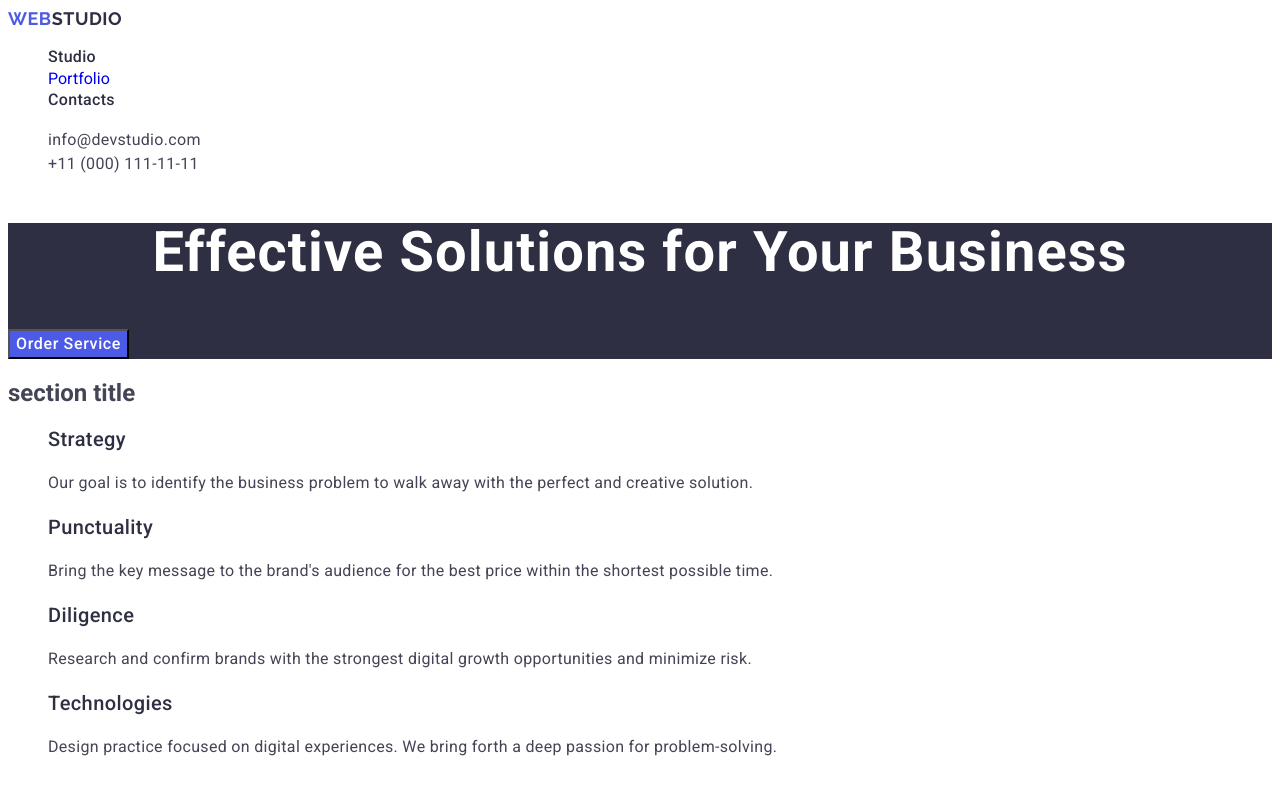
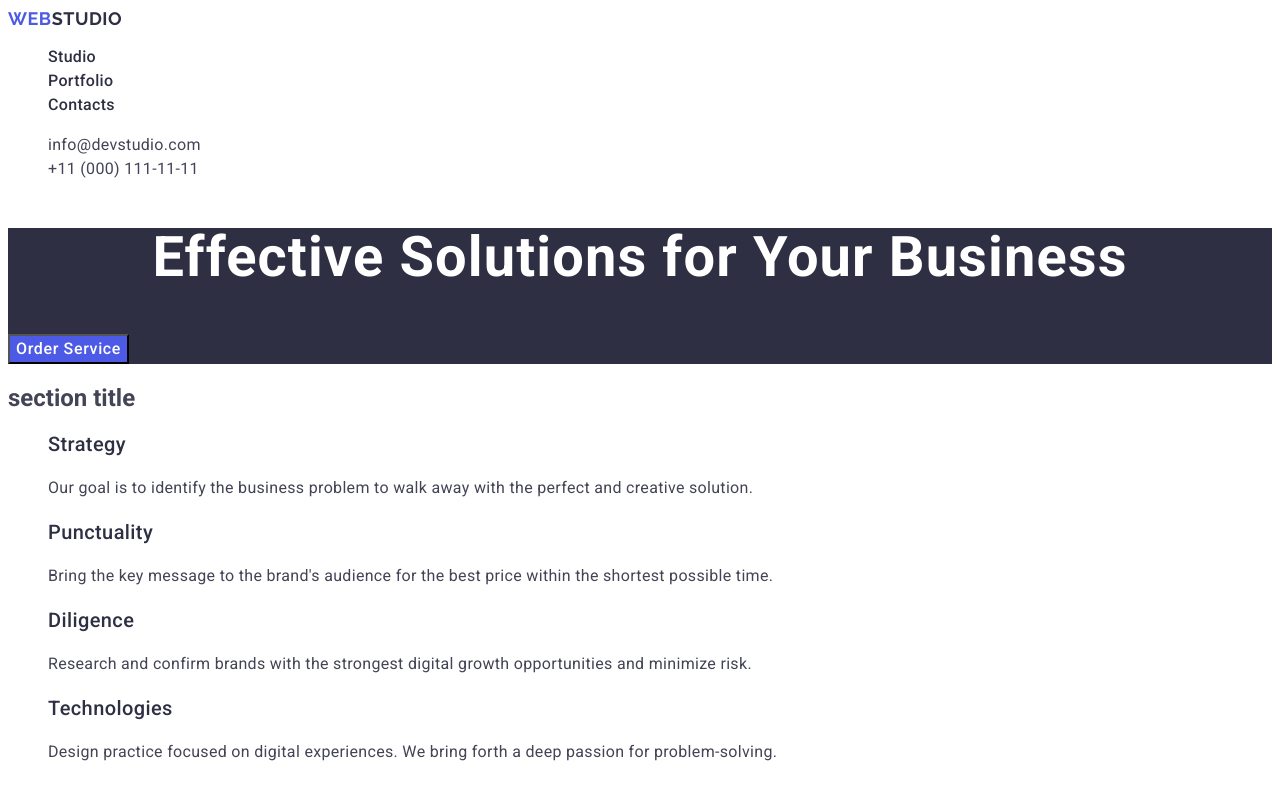
Before and after one commit to katya727/goit-markup-hw-02, a plain HTML site: page index.html in a window 1280 px wide. Shown: the top 786 px of the page. Drawn offline with Linux system fonts and the light colour scheme.

Commit message:
add index.html file

```diff
--- a/index.html
+++ b/index.html
@@ -28,7 +28,7 @@
             <a class="item-nav-link" href="./index.html">Studio</a>
           </li>
           <li class="nav-header-item">
-            <a class="portfolio-nav-link" href="./portfolio.html">Portfolio</a>
+            <a class="item-nav-link" href="">Portfolio</a>
           </li>
           <li class="nav-header-item">
             <a class="item-nav-link" href="">Contacts</a>
```
